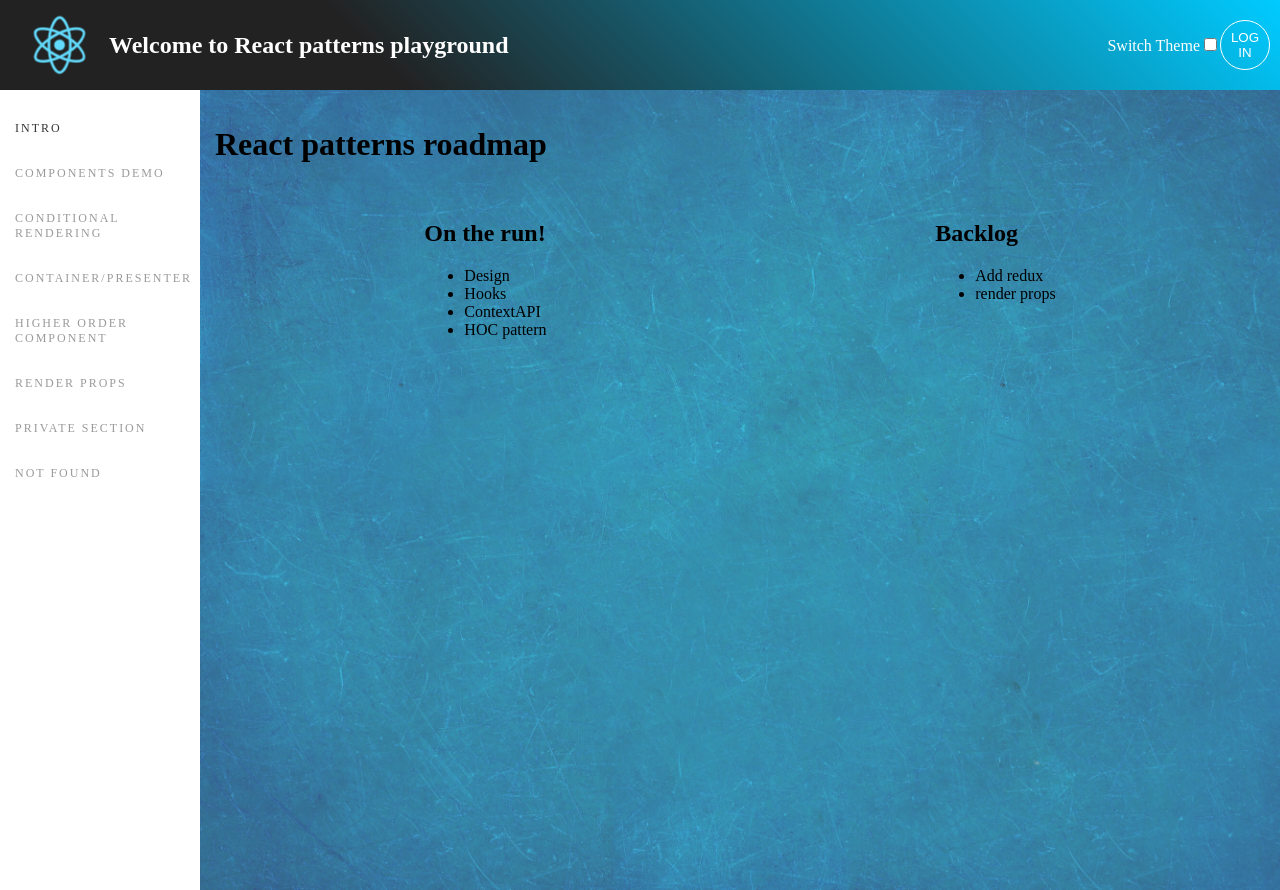
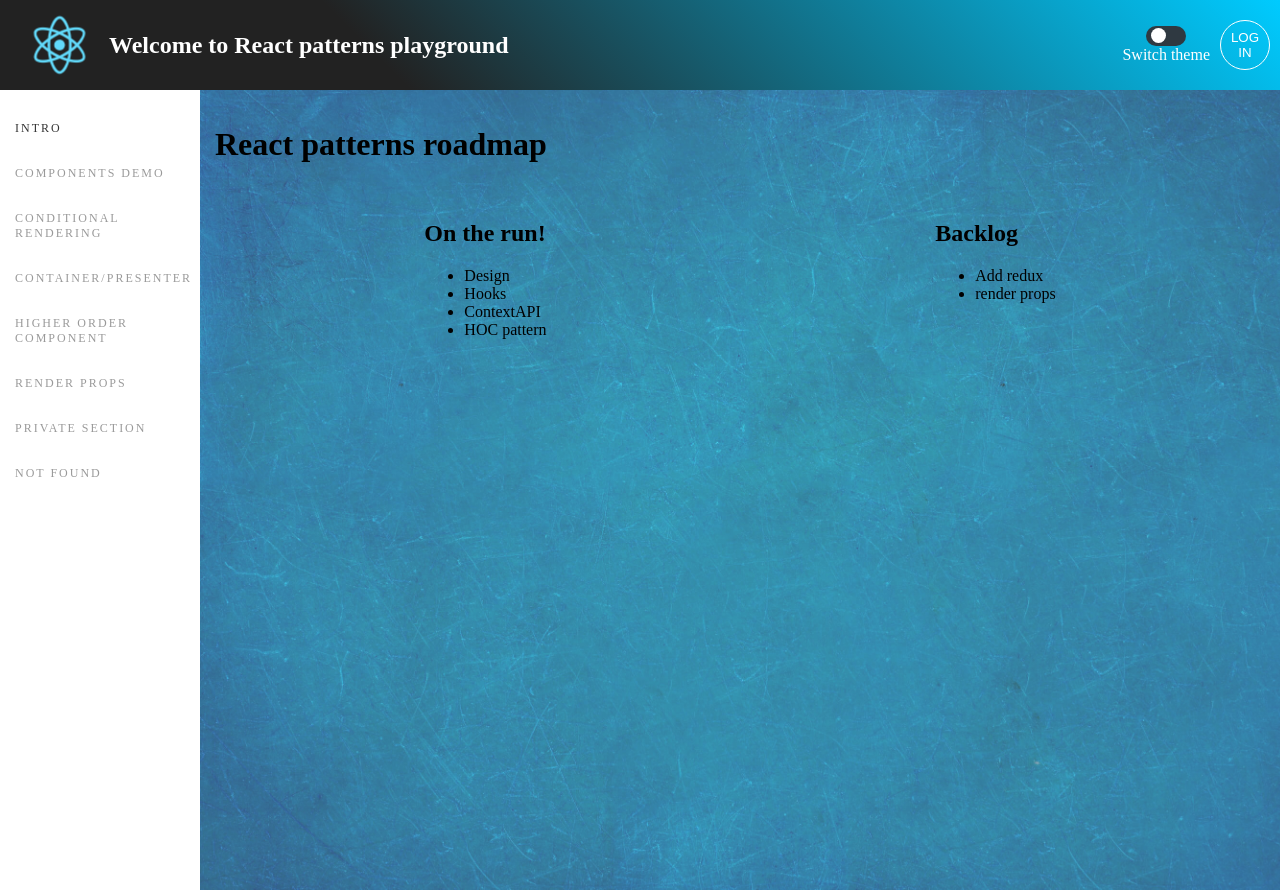
Before and after one commit to khamer1410/react-patterns, a React (Create React App) app: page / in a window 1280 px wide. Built offline with nearby package versions, Linux system fonts and the light colour scheme.

Commit message:
Add ToggleButton component

```diff
--- /dev/null
+++ b/src/components/ToggleButton.js
@@ -0,0 +1,69 @@
+import React from 'react'
+import styled from 'styled-components'
+import PropTypes from 'prop-types'
+
+const propTypes = {
+  label: PropTypes.string,
+  onClick: PropTypes.func,
+  isActive: PropTypes.bool,
+  className: PropTypes.string,
+  name: PropTypes.string,
+  id: PropTypes.string,
+}
+const defaultProps = {
+  onClick: () => { },
+}
+
+const TRANSITION_TIME = '0.5s'
+
+const RawToggleButton = ({ label, onClick, className, isActive, name, id, ...props }) => (
+  <label htmlFor={name} className={className} {...props}>
+    <Switcher isActive={isActive} />
+    <span>{label}</span>
+    <input type="checkbox" name={name} id={id} onClick={onClick} />
+  </label>
+)
+
+export const ToggleButton = styled(RawToggleButton)`
+  display: flex;
+  flex-direction: column;
+  align-items: center;
+  padding: 5px;
+
+  span {
+    padding: 0 5px;
+  }
+
+  input {
+    display: none;
+  }
+`
+
+ToggleButton.propTypes = propTypes
+ToggleButton.defaultProps = defaultProps
+
+const Switcher = styled.div`
+  background: ${({ isActive }) => isActive ? 'rgba(245,0,0, 0.8)' : '#2f3941'};
+  border: none;
+  border-radius: 10px;
+  cursor: pointer;
+  width: 40px;
+  height: 20px;
+  position: relative;
+  transition: ${TRANSITION_TIME};
+
+  ::before {
+    content: '';
+    position: absolute;
+    width: 15px;
+    height: 15px;
+    background: white;
+    border-radius: 50%;
+    top: 2px;
+    left: 5px;
+    transition: ${TRANSITION_TIME};
+    ${({ isActive }) => isActive && `
+      left: 50%;
+    `}
+  }
+`
--- a/src/layouts/Header.js
+++ b/src/layouts/Header.js
@@ -5,6 +5,7 @@ import 'style/App.css'
 
 import { CircleButton } from 'components/Buttons'
 import { Modal } from 'components/Modal'
+import { ToggleButton } from 'components/ToggleButton'
 import LoginPage from 'layouts/Pages/Login'
 import { getCurrentUser, logout } from 'utils/authentication'
 import { WithThemeConsumer } from "utils/ThemeProvider";
@@ -49,15 +50,21 @@ class Header extends Component {
 
   render() {
     const { isHeaderModalOpen } = this.state
+    const { theme } = this.props
+
+    const isClassicTheme = theme === THEME_CLASSIC
 
     return (
       <Wrapper>
         <img src={logo} className="App-logo" alt="logo" />
         <h1 className="App-title">Welcome to React patterns playground</h1>
-        <label htmlFor="themeSwitch">
-          Switch Theme
-          <input type="checkbox" name="themeSwitch" id="themeSwitch" onClick={this.switchTheme} />
-        </label>
+        <ToggleButton
+          onClick={this.switchTheme}
+          label='Switch theme'
+          name='theme-switcher'
+          id='theme-switcher'
+          isActive={!isClassicTheme}
+        />
 
         {this.state.isUserLogged
           ? <CircleButton onClick={this.logoutUser} children='Log out' />
```
